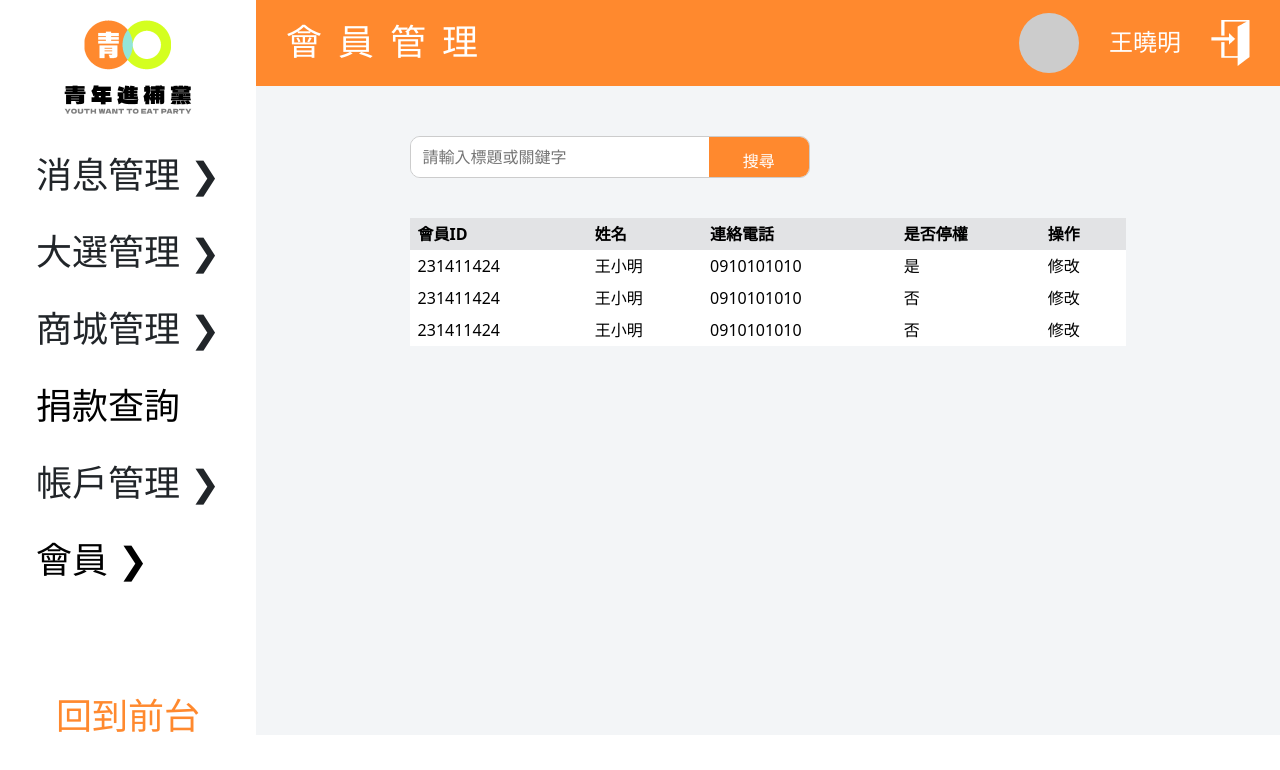
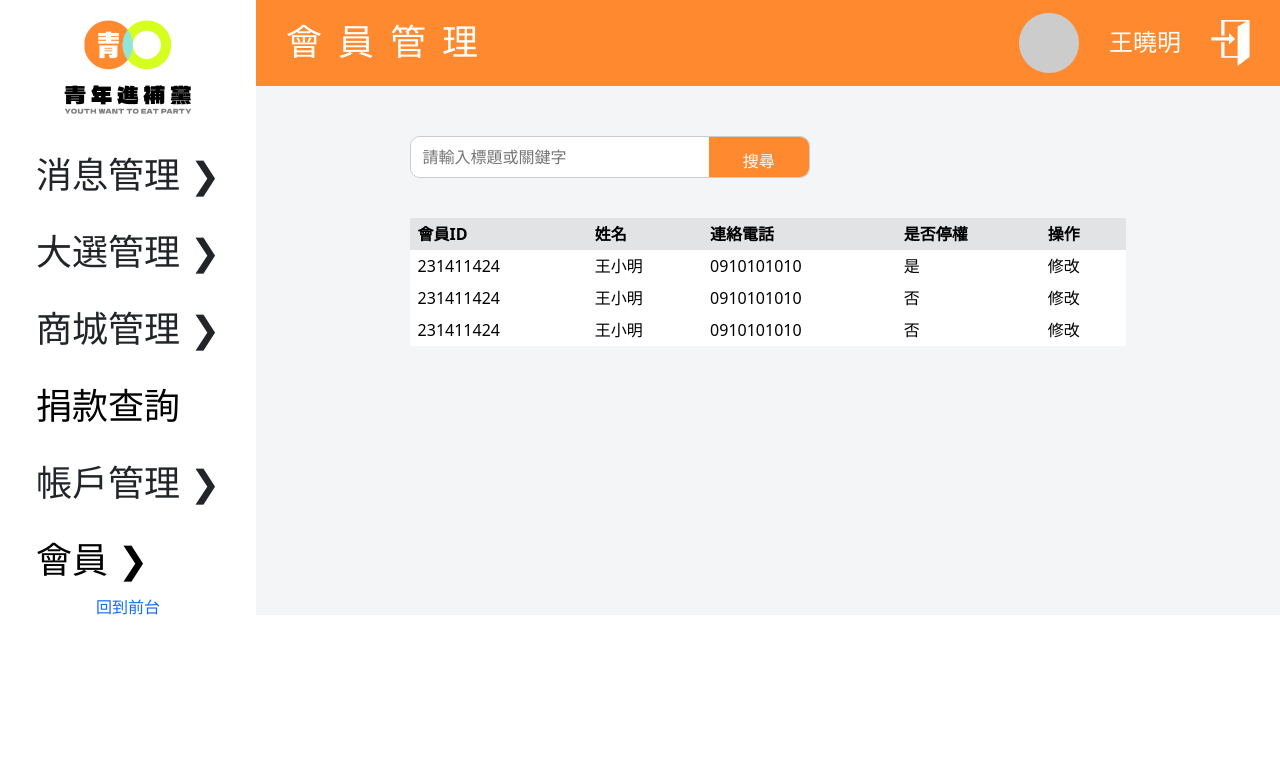
Before and after one commit to SHU-YUAN-LIU/G2back, a Vue app: page /member in a window 1280 px wide. Shown: the top 770 px of the page. Built offline with nearby package versions, Linux system fonts and the light colour scheme.

Commit message:
remove front

```diff
--- a/src/assets/scss/page/_index.scss
+++ b/src/assets/scss/page/_index.scss
@@ -35,13 +35,6 @@
         .dropdown {
             display: flex;
             flex-direction: column;
-        }
-    }
-    .go_to_front {
-        margin-top: 100px;
-        a {
-            @include title_3;
-            color: $orange;
         }
     }
 }
--- a/src/views/IndexView.vue
+++ b/src/views/IndexView.vue
@@ -44,9 +44,6 @@
           </li>
         </ul>
       </nav>
-      <div class="go_to_front">
-        <router-link to="#">回到前台</router-link>
-      </div>
     </div>
     <div class="main">
       <div class="top_bar">
```
